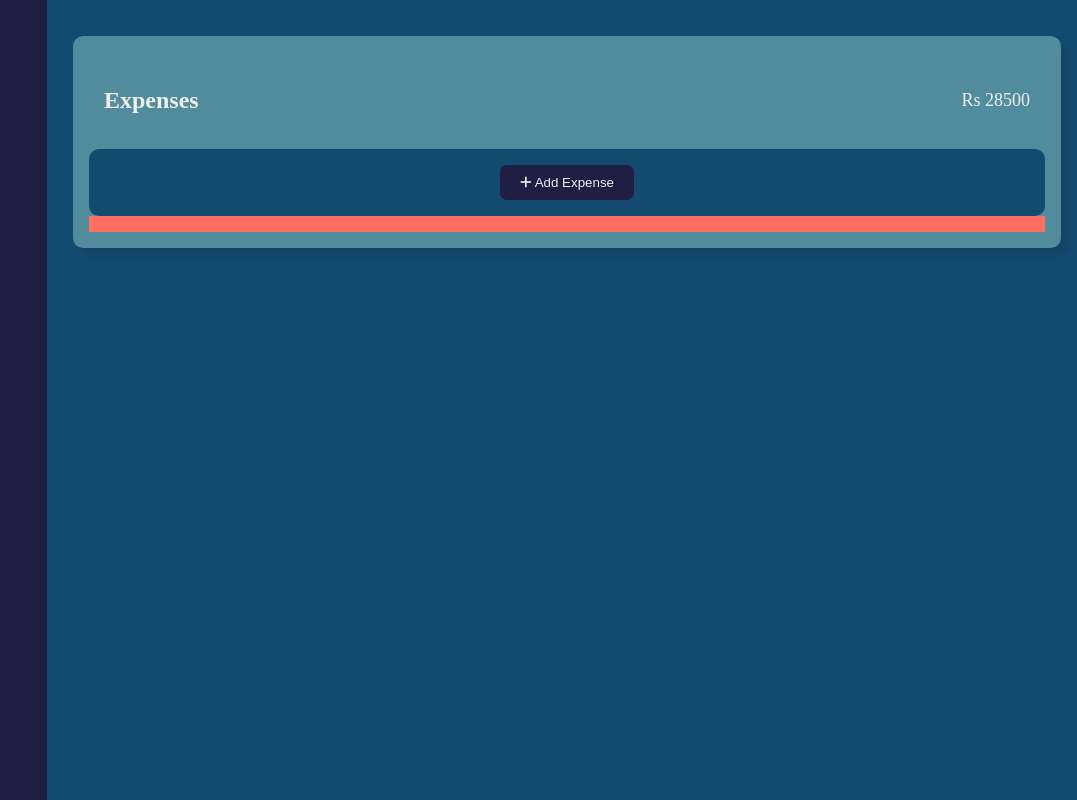
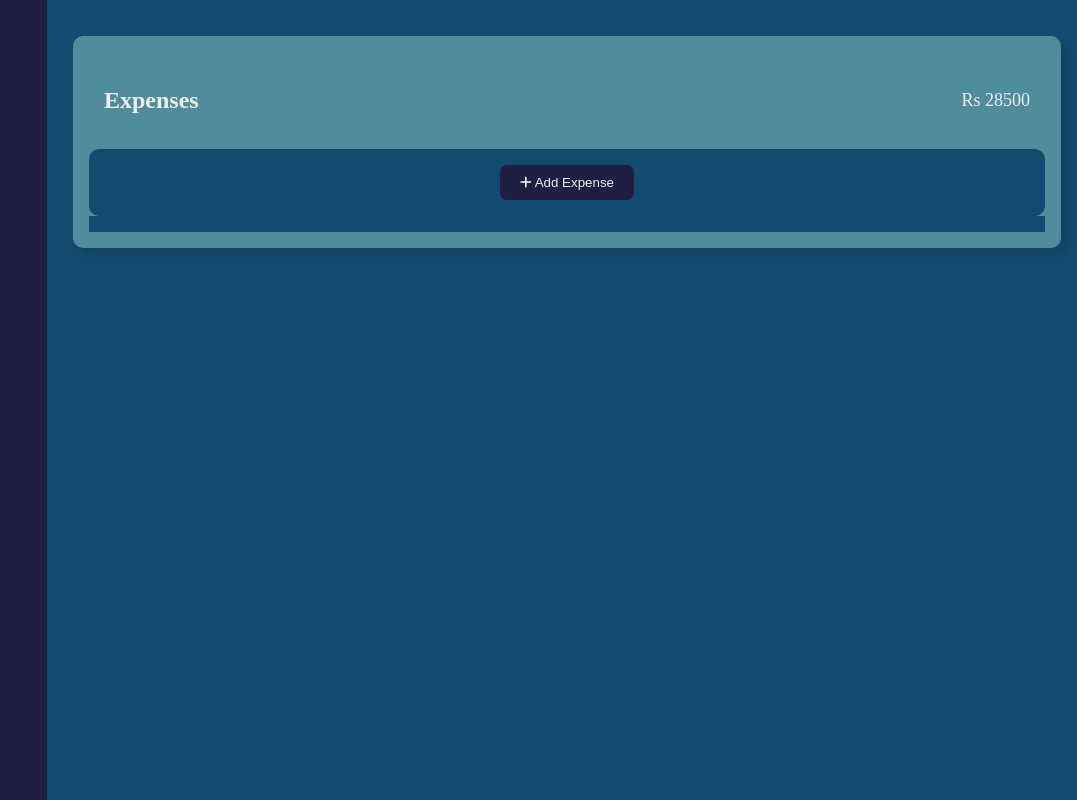
Before and after one commit to rohitghatal1/ExpenseTracker-React-TS, a React (Create React App) app: page / in a window 1280 px wide. Shown: the whole page, without its empty margins (203-1280 px from the left). Built offline with nearby package versions, Linux system fonts and the light colour scheme.

Commit message:
added current expense container

```diff
--- a/src/CSS/expense.css
+++ b/src/CSS/expense.css
@@ -106,5 +106,6 @@
 
 .expenseComponent .expenseContainer{
     padding: 0.5rem;
-    background-color: var(--secondary-color);
+    background-color: var(--body-color);
+    color: var(--text-color);
 }
--- a/src/Components/Expenses.tsx
+++ b/src/Components/Expenses.tsx
@@ -73,7 +73,13 @@ const Expenses: React.FC = () => {
             </button>
           </div>}
         </section>
-        <div className="expenseContainer"></div>
+        <div className="expenseContainer">
+          <div className="expenseItemsContainer">
+            <div className="expenseItem">
+
+            </div>
+          </div>
+        </div>
       </div>
     </div>
   );
```
